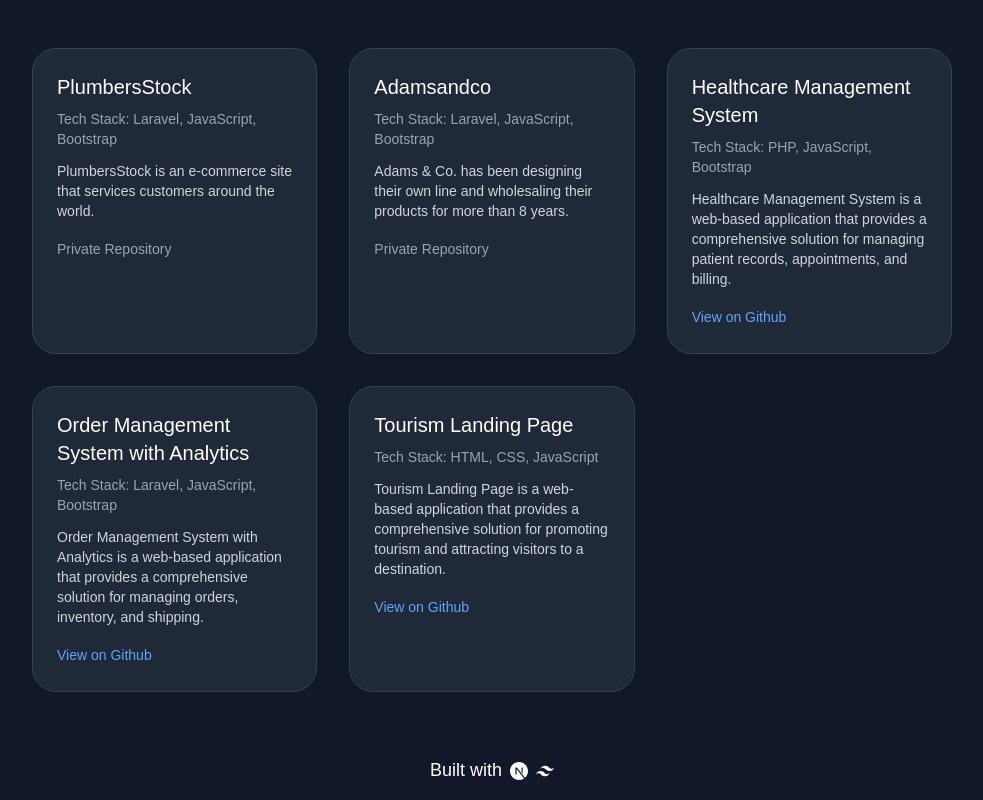
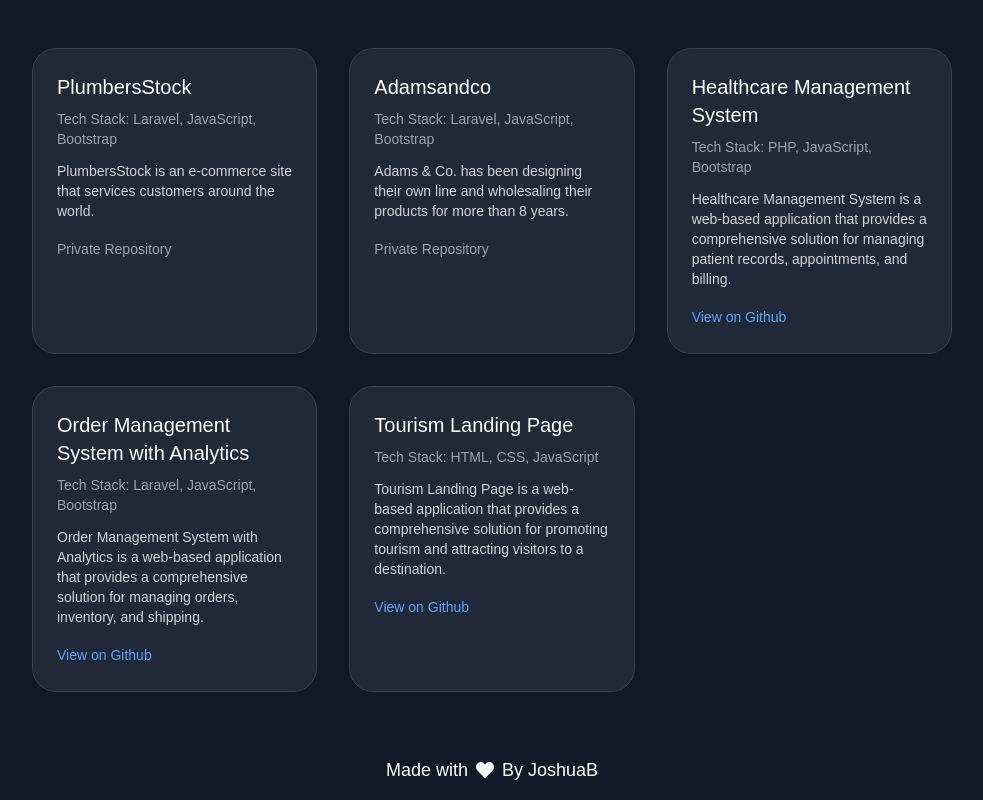
Before and after one commit to joshuabalansa/nextjs-portfolio, a Next.js app: page / in a window 1280 px wide. Shown: the part 2376-3176 px from the top of the page, without its empty margins (148-1131 px from the left). Built offline with nearby package versions, Linux system fonts and the light colour scheme.

Commit message:
made with ♥

```diff
--- a/app/components/Footer.tsx
+++ b/app/components/Footer.tsx
@@ -1,14 +1,14 @@
 import { SiNextdotjs } from "react-icons/si";
 import { RiTailwindCssFill } from "react-icons/ri";
+import { FaHeart } from "react-icons/fa";
 import Link from "next/link";
 
 const Footer = () => {
   return (
     <footer className="dark:bg-gray-900 light:bg-white dark:text-white light:text-black py-4 text-center p-10">
       <p className="text-lg mt-2 flex items-center justify-center gap-2">
-        <span>Built with</span>
-        <Link href={"https://nextjs.org/"}><SiNextdotjs title="Next.js" className="dark:text-white light:text-black inline-block hover:scale-125" /></Link>
-        <Link href={"https://tailwindcss.com/"}><RiTailwindCssFill title="Tailwind CSS" className="dark:text-white light:text-black inline-block hover:scale-125" /></Link>
+        <span>Made with </span>
+        <FaHeart /> By JoshuaB
       </p>
     </footer>
   );
```
